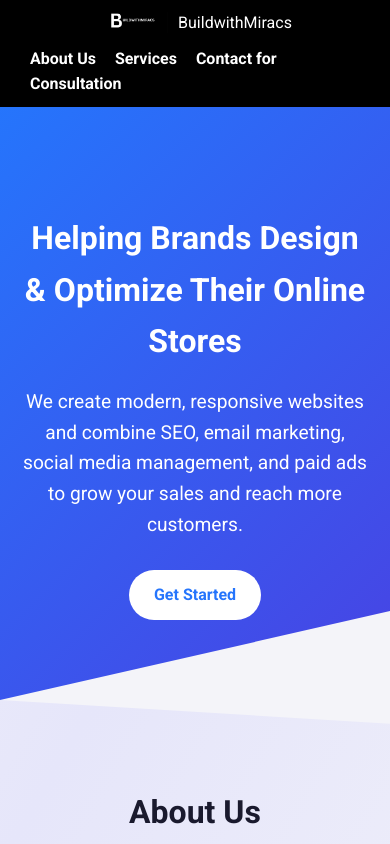
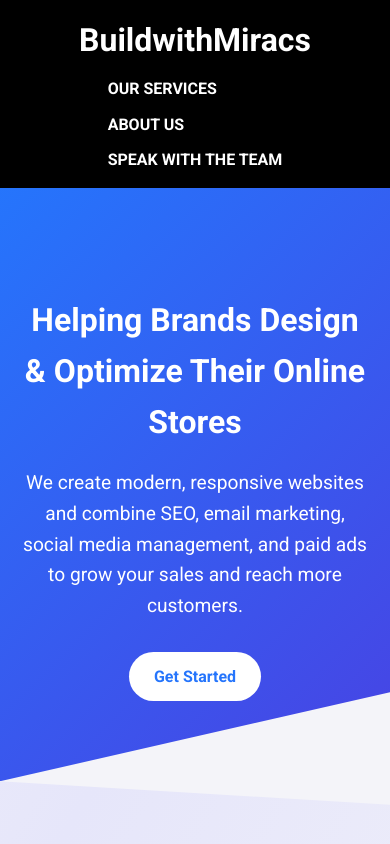
Before and after one commit to Johnmiracs/buildwithmiracs.github.io, a plain HTML site: page index.html in a window 390 px wide. Shown: the top 844 px of the page. Drawn offline with Linux system fonts and the light colour scheme.

Commit message:
index.html

```diff
--- a/index.html
+++ b/index.html
@@ -23,40 +23,38 @@
     header {
       background-color: #000;
       color: #fff;
-      padding: 10px 30px;
+      padding: 15px 30px;
       display: flex;
-      justify-content: space-between;
+      justify-content: center;
       align-items: center;
       position: sticky;
       top: 0;
       z-index: 1000;
-    }
-    header .logo {
-      display: flex;
-      align-items: center;
+      flex-direction: column;
       gap: 10px;
     }
-    header .logo img {
-      width: 70px;
+
+    header h1 {
+      margin: 0;
+      font-size: 2rem;
+      text-align: center;
     }
+
+    nav {
+      display: flex;
+      gap: 30px;
+      justify-content: center;
+      flex-wrap: wrap;
+    }
+
     nav a {
-      margin-left: 25px;
       color: #fff;
       font-weight: bold;
       transition: 0.3s;
     }
+
     nav a:hover {
       color: #2575fc;
-    }
-    @media(max-width:768px){
-      header {
-        flex-direction: column;
-        gap: 10px;
-      }
-      nav a {
-        margin-left: 0;
-        margin-right: 15px;
-      }
     }
 
     /* Hero Section */
@@ -69,20 +67,24 @@
       padding: 80px 20px;
       clip-path: polygon(0 0, 100% 0, 100% 85%, 0% 100%);
     }
+
     @keyframes gradientBG {
       0%{background-position:0% 50%}
       50%{background-position:100% 50%}
       100%{background-position:0% 50%}
     }
+
     .hero h2 {
       font-size: 2.5rem;
       margin-bottom: 20px;
     }
+
     .hero p {
       font-size: 1.2rem;
       max-width: 700px;
       margin: 0 auto 30px;
     }
+
     .hero a {
       display: inline-block;
       background: #fff;
@@ -92,6 +94,7 @@
       font-weight: bold;
       transition: 0.3s;
     }
+
     .hero a:hover {
       background: #f4f4f9;
       color: #1a1a2e;
@@ -107,17 +110,20 @@
       animation: gradientBG2 20s ease infinite;
       clip-path: polygon(0 0, 100% 5%, 100% 100%, 0 95%);
     }
+
     @keyframes gradientBG2 {
       0%{background-position:0% 50%}
       50%{background-position:100% 50%}
       100%{background-position:0% 50%}
     }
+
     .about h2 {
       text-align: center;
       font-size: 2rem;
       margin-bottom: 20px;
       color: #1a1a2e;
     }
+
     .about p {
       text-align: center;
       font-size: 1.1rem;
@@ -135,23 +141,27 @@
       animation: gradientBG3 25s ease infinite;
       clip-path: polygon(0 0, 100% 5%, 100% 100%, 0 95%);
     }
+
     @keyframes gradientBG3 {
       0%{background-position:0% 50%}
       50%{background-position:100% 50%}
       100%{background-position:0% 50%}
     }
+
     .services h2 {
       text-align: center;
       font-size: 2rem;
       margin-bottom: 20px;
       color: #1a1a2e;
     }
+
     .services-grid {
       display: grid;
       grid-template-columns: repeat(auto-fit, minmax(250px, 1fr));
       gap: 20px;
       margin-top: 40px;
     }
+
     .service-card {
       background: #fff;
       padding: 30px;
@@ -160,14 +170,17 @@
       transition: transform 0.3s, box-shadow 0.3s;
       cursor: pointer;
     }
+
     .service-card:hover {
       transform: translateY(-10px);
       box-shadow: 0 12px 30px rgba(0,0,0,0.2);
     }
+
     .service-card h3 {
       margin-top: 0;
       color: #2575fc;
     }
+
     .service-card p {
       margin: 10px 0 0;
       font-size: 0.95rem;
@@ -183,17 +196,20 @@
       animation: gradientBG4 20s ease infinite;
       clip-path: polygon(0 0, 100% 5%, 100% 100%, 0 95%);
     }
+
     @keyframes gradientBG4 {
       0%{background-position:0% 50%}
       50%{background-position:100% 50%}
       100%{background-position:0% 50%}
     }
+
     .contact h2 {
       text-align: center;
       font-size: 2rem;
       margin-bottom: 20px;
       color: #1a1a2e;
     }
+
     .contact form {
       max-width: 600px;
       margin: 0 auto;
@@ -201,6 +217,7 @@
       flex-direction: column;
       gap: 15px;
     }
+
     .contact input, .contact textarea {
       padding: 12px;
       border-radius: 8px;
@@ -208,6 +225,7 @@
       font-size: 1rem;
       width: 100%;
     }
+
     .contact button {
       padding: 12px;
       border: none;
@@ -219,6 +237,7 @@
       cursor: pointer;
       transition: 0.3s;
     }
+
     .contact button:hover {
       background: #6a11cb;
     }
@@ -230,15 +249,18 @@
       padding: 30px 20px;
       text-align: center;
     }
+
     footer a {
       color: #fff;
       margin: 0 10px;
       font-size: 1.5rem;
       transition: 0.3s;
     }
+
     footer a:hover {
       color: #2575fc;
     }
+
     .footer-email {
       display: flex;
       justify-content: center;
@@ -248,25 +270,23 @@
       font-size: 1rem;
     }
 
+    /* Responsive */
     @media(max-width:600px){
       .hero h2 { font-size: 2rem; }
-      header { flex-direction: column; gap: 10px; }
-      nav a { margin-left: 0; margin-right: 15px; }
+      nav { flex-direction: column; gap: 10px; }
     }
+
   </style>
 </head>
 <body>
 
   <!-- Header -->
   <header>
-    <div class="logo">
-      <img src="assets/logo.png" alt="BuildwithMiracs Logo">
-      <span>BuildwithMiracs</span>
-    </div>
+    <h1>BuildwithMiracs</h1>
     <nav>
-      <a href="#about">About Us</a>
-      <a href="#services">Services</a>
-      <a href="#contact">Contact for Consultation</a>
+      <a href="#services">OUR SERVICES</a>
+      <a href="#about">ABOUT US</a>
+      <a href="#contact">SPEAK WITH THE TEAM</a>
     </nav>
   </header>
 
@@ -331,4 +351,4 @@
   </footer>
 
 </body>
-</html>
+    </html>
```
